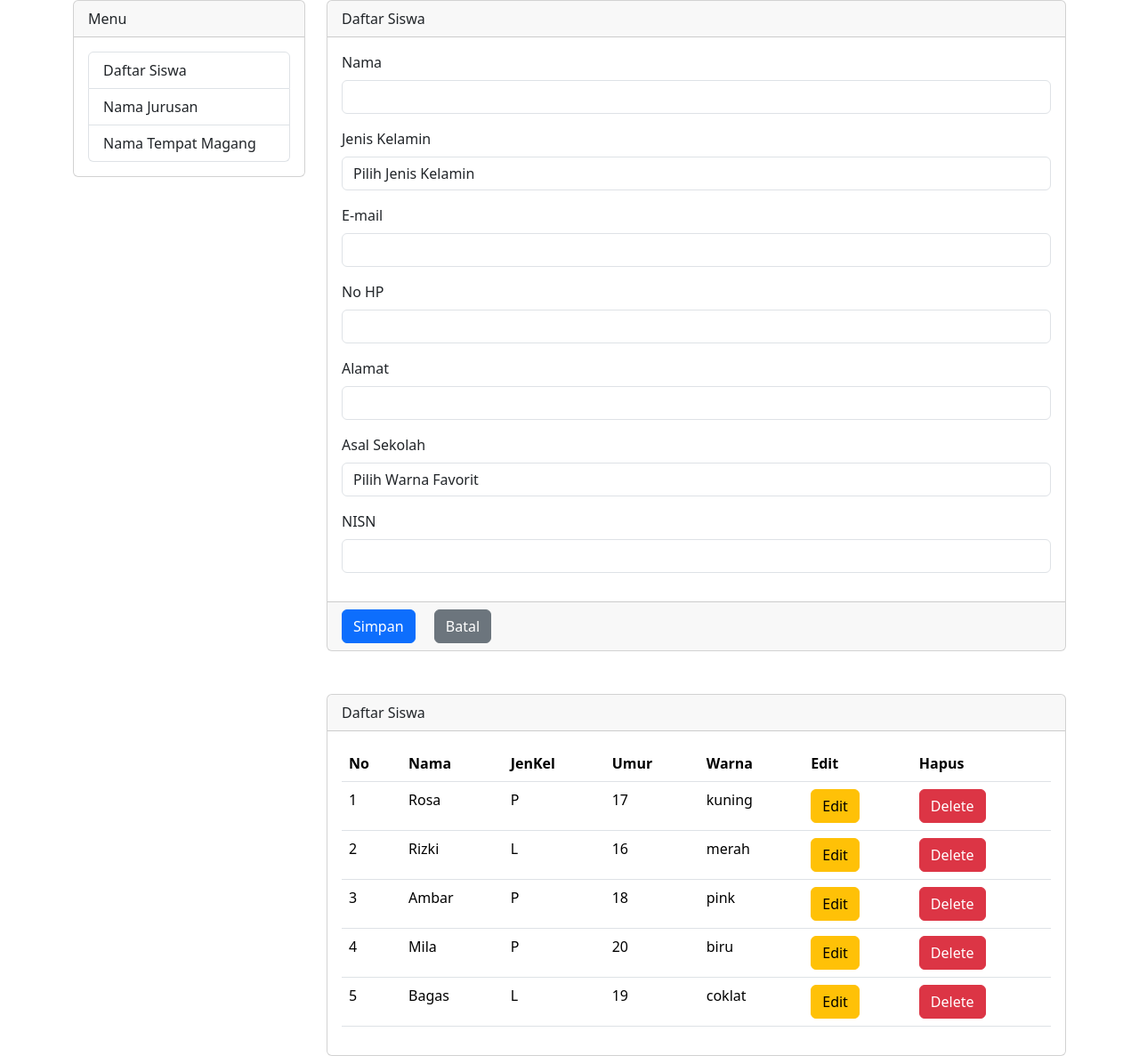
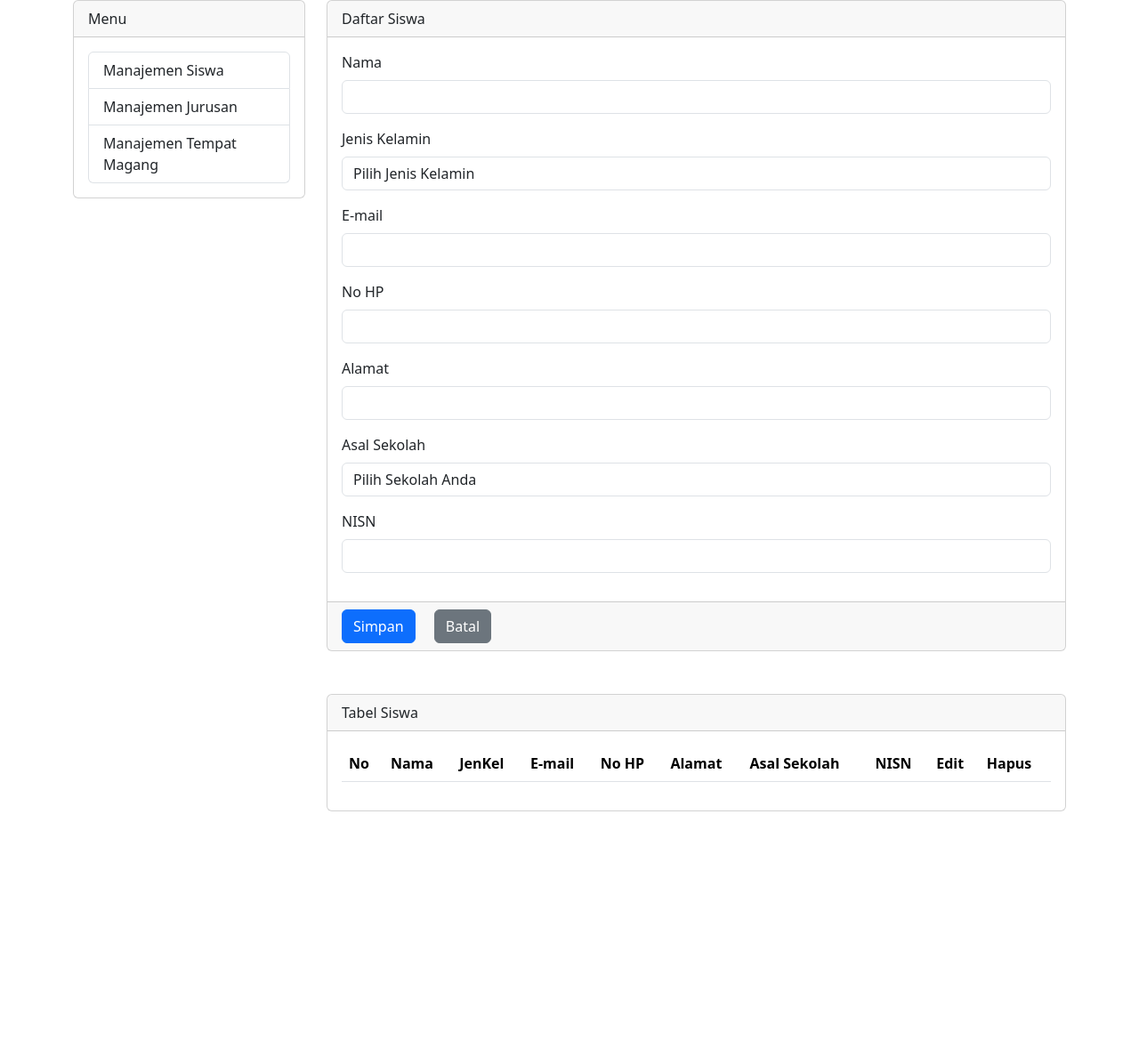
Before and after one commit to wenipsptsr/Pendaftaran-Magang, a website: page index.html in a window 1280 px wide. Shown: the whole page at 89% size. After the commit the page ends 912 px from the top, so only its background shows below. Drawn offline with nearby package versions, Linux system fonts and the light colour scheme.

Commit message:
perubahan

```diff
--- a/index.html
+++ b/index.html
@@ -14,9 +14,9 @@
           <div class="card-header">Menu</div>
           <div class="card-body">
             <div class="list-group">
-              <a href="#" class="list-group-item">Daftar Siswa</a>
-              <a href="#" class="list-group-item">Nama Jurusan</a>
-              <a href="#" class="list-group-item">Nama Tempat Magang</a>
+              <a href="#" class="list-group-item">Manajemen Siswa</a>
+              <a href="#" class="list-group-item">Manajemen Jurusan</a>
+              <a href="#" class="list-group-item">Manajemen Tempat Magang</a>
             </div>
           </div>
         </div>
@@ -39,11 +39,11 @@
             </div>
             <div class="mb-3">
               <label class="form-label">E-mail</label>
-              <input type="text" class="form-control" id="txtEmail" />
+              <input type="email" class="form-control" id="email" />
             </div>
             <div class="mb-3">
               <label class="form-label">No HP</label>
-              <input type="number" class="form-control" id="txtNohp" />
+              <input type="tel" class="form-control" id="noHp" />
             </div>
             <div class="mb-3">
               <label class="form-label">Alamat</label>
@@ -51,8 +51,8 @@
             </div>
             <div class="mb-3">
               <label class="form-label">Asal Sekolah</label>
-              <select class="form-control" id="warna">
-                <option value="">Pilih Warna Favorit</option>
+              <select class="form-control" id="asalSekolah">
+                <option value="">Pilih Sekolah Anda</option>
                 <option value="merah">Merah</option>
                 <option value="kuning">Kuning</option>
                 <option value="pink">Pink</option>
@@ -62,7 +62,7 @@
             </div>
             <div class="mb-3">
               <label class="form-label">NISN</label>
-              <input type="number" class="form-control" id="txtNisn" />
+              <input type="number" class="form-control" id="Nisn" />
             </div>
           </div>
           <div class="card-footer">
@@ -71,7 +71,7 @@
           </div>
         </div>
         <div class="card mt-5">
-          <div class="card-header">Daftar Siswa</div>
+          <div class="card-header">Tabel Siswa</div>
           <div class="card-body">
             <table class="table" id="tblSiswa">
               <tr>
@@ -93,7 +93,7 @@
     </div>
   </div>
 
-  <script src="./array_and_object.js"></script>
+  <script src="./"></script>
   <script src="https://cdn.jsdelivr.net/npm/bootstrap@5.3.3/dist/js/bootstrap.bundle.min.js" integrity="sha384-YvpcrYf0tY3lHB60NNkmXc5s9fDVZLESaAA55NDzOxhy9GkcIdslK1eN7N6jIeHz" crossorigin="anonymous"></script>
 </body>
 </html>
```
Also changed, not shown: indexPT.html (+7 -7 lines), indexjurusan.html (+6 -6 lines).
